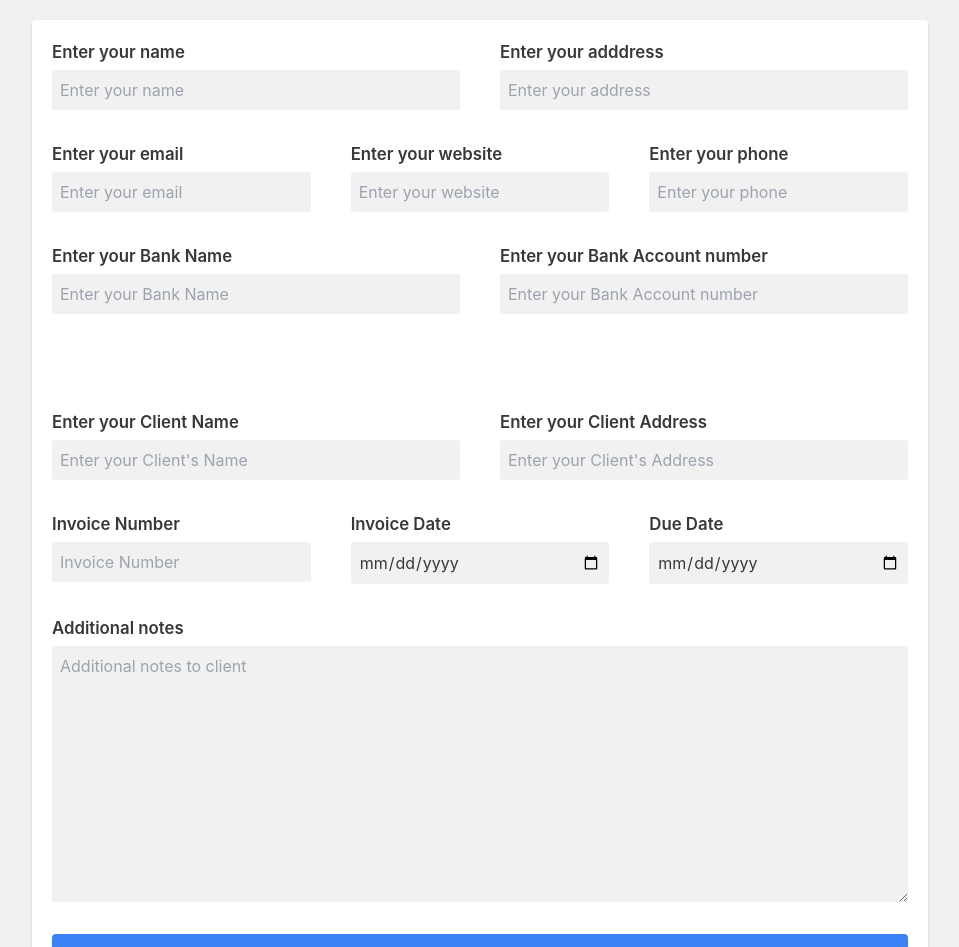
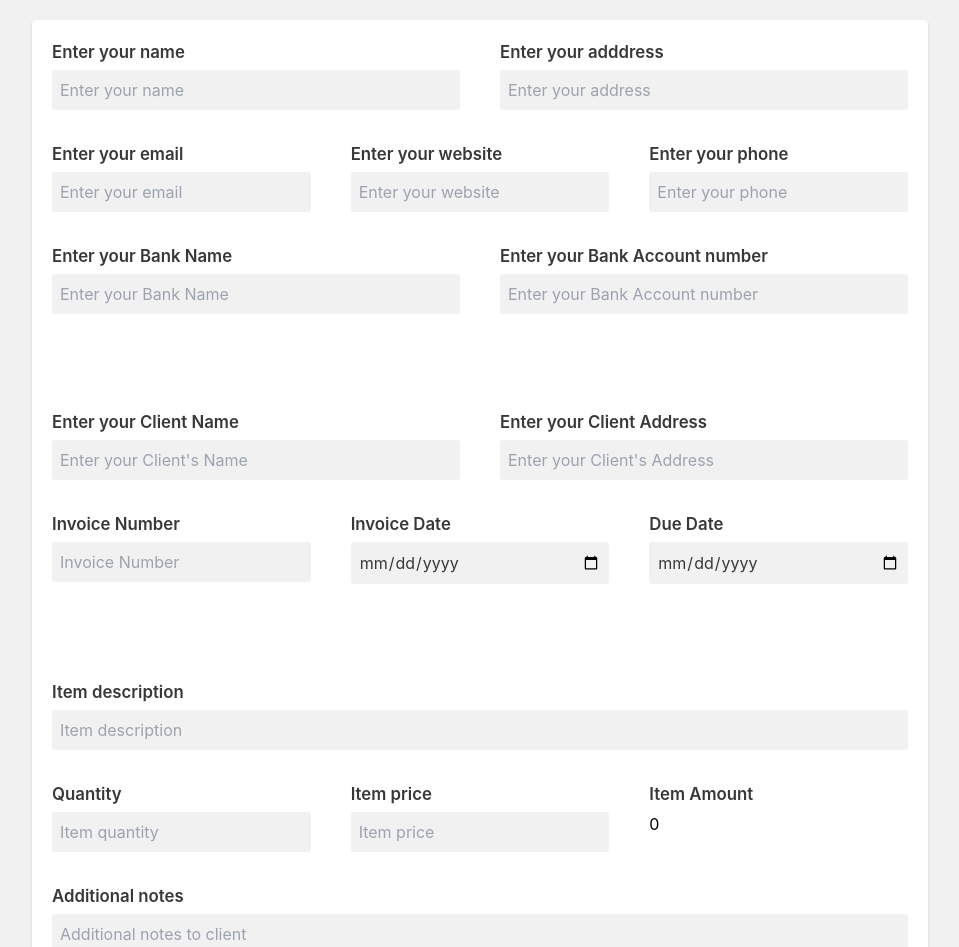
Before and after one commit to siddharth0600/invoicer-Trademarkia, a React (Create React App) app: page / in a window 1280 px wide. Shown: the top 947 px of the page, without its empty margins (160-1119 px from the left). Built offline with nearby package versions, Linux system fonts and the light colour scheme.

Commit message:
Table Layout complete and amount useEffect created

```diff
--- a/src/App.js
+++ b/src/App.js
@@ -7,6 +7,7 @@ import Header from "./components/Header";
 import MainDetails from "./components/MainDetails";
 import Notes from "./components/Notes";
 import Table from "./components/Table";
+import TableForm from "./components/TableForm";
 
 function App() {
   const [showInvoice, setShowInvoice] = useState(false);
@@ -24,6 +25,11 @@ function App() {
   const [invoiceDate, setInvoiceDate] = useState("");
   const [dueDate, setDueDate] = useState("");
   const [notes, setNotes] = useState("");
+  const [description, setDescription] = useState("");
+  const [quantity, setQuantity] = useState("");
+  const [price, setPrice] = useState("");
+  const [amount, setAmount] = useState("");
+  const [list, setList] = useState([]);
 
   const handlePrint = () => {
     window.print();
@@ -45,7 +51,12 @@ function App() {
               invoiceDate={invoiceDate}
               dueDate={dueDate}
             />
-            <Table />
+            <Table
+              description={description}
+              quantity={quantity}
+              price={price}
+              amount={amount}
+            />
             <Notes notes={notes} />
             <Footer
               name={name}
@@ -232,6 +243,21 @@ function App() {
                   />
                 </div>
               </article>
+
+              {/* This is our table form */}
+              <article>
+                <TableForm
+                  description={description}
+                  setDescription={setDescription}
+                  quantity={quantity}
+                  setQuantity={setQuantity}
+                  price={price}
+                  setPrice={setPrice}
+                  amount={amount}
+                  setAmount={setAmount}
+                />
+              </article>
+
               <label htmlFor="notes">Additional notes</label>
               <textarea
                 name="notes"
--- a/src/components/Notes.js
+++ b/src/components/Notes.js
@@ -4,7 +4,7 @@ export default function Notes({ notes }) {
   return (
     <>
       {/* notes */}
-      <section className="mb-5">
+      <section className="mt-10 mb-5">
         {/* Textarea */}
         <p className="lg:w-1/2 text-justify">{notes}</p>
       </section>
--- a/src/components/Table.js
+++ b/src/components/Table.js
@@ -1,11 +1,26 @@
 import React from "react";
 
-export default function Table() {
+export default function Table({ description, quantity, price, amount }) {
   return (
     <>
-      {/* table */}
-      <div className="my-5">This is the table</div>
-      {/* end of table */}
+      <table width="100%">
+        <thead>
+          <tr className="bg-gray-100 p-1">
+            <td className="font-bold">Description</td>
+            <td className="font-bold">Quantity</td>
+            <td className="font-bold">Price</td>
+            <td className="font-bold">Amount</td>
+          </tr>
+        </thead>
+        <tbody>
+          <tr>
+            <td>{description}</td>
+            <td>{quantity}</td>
+            <td>{price}</td>
+            <td>{amount}</td>
+          </tr>
+        </tbody>
+      </table>
     </>
   );
 }
--- /dev/null
+++ b/src/components/TableForm.js
@@ -0,0 +1,65 @@
+import React, { useEffect } from "react";
+
+export default function TableForm({
+  description,
+  setDescription,
+  quantity,
+  setQuantity,
+  price,
+  setPrice,
+  amount,
+  setAmount,
+}) {
+  useEffect(() => {
+    const calculateAmount = (amount) => {
+      setAmount(quantity * price);
+    };
+    calculateAmount(amount);
+  }, [amount, price, quantity, setAmount]);
+  return (
+    <>
+      <div className="flex flex-col md:mt-16">
+        <label htmlFor="description">Item description</label>
+        <input
+          type="text"
+          name="description"
+          id="description"
+          placeholder="Item description"
+          value={description}
+          onChange={(e) => setDescription(e.target.value)}
+        />
+      </div>
+
+      <div className="md:grid grid-cols-3 gap-10">
+        <div className="flex flex-col">
+          <label htmlFor="quantity">Quantity</label>
+          <input
+            type="text"
+            name="quantity"
+            id="quantity"
+            placeholder="Item quantity"
+            value={quantity}
+            onChange={(e) => setQuantity(e.target.value)}
+          />
+        </div>
+
+        <div className="flex flex-col">
+          <label htmlFor="price">Item price</label>
+          <input
+            type="text"
+            name="price"
+            id="price"
+            placeholder="Item price"
+            value={price}
+            onChange={(e) => setPrice(e.target.value)}
+          />
+        </div>
+
+        <div className="flex flex-col">
+          <label htmlFor="Amount">Item Amount</label>
+          <p>{amount}</p>
+        </div>
+      </div>
+    </>
+  );
+}
```
